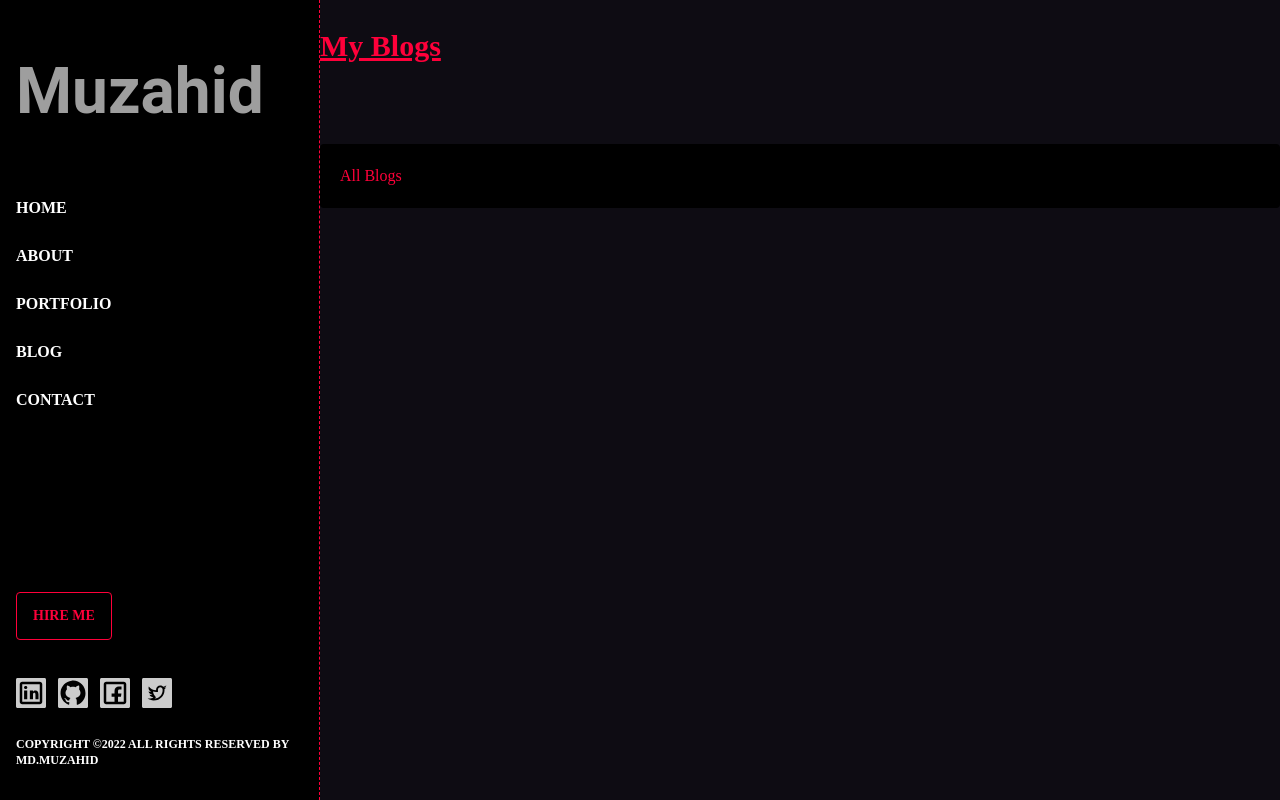
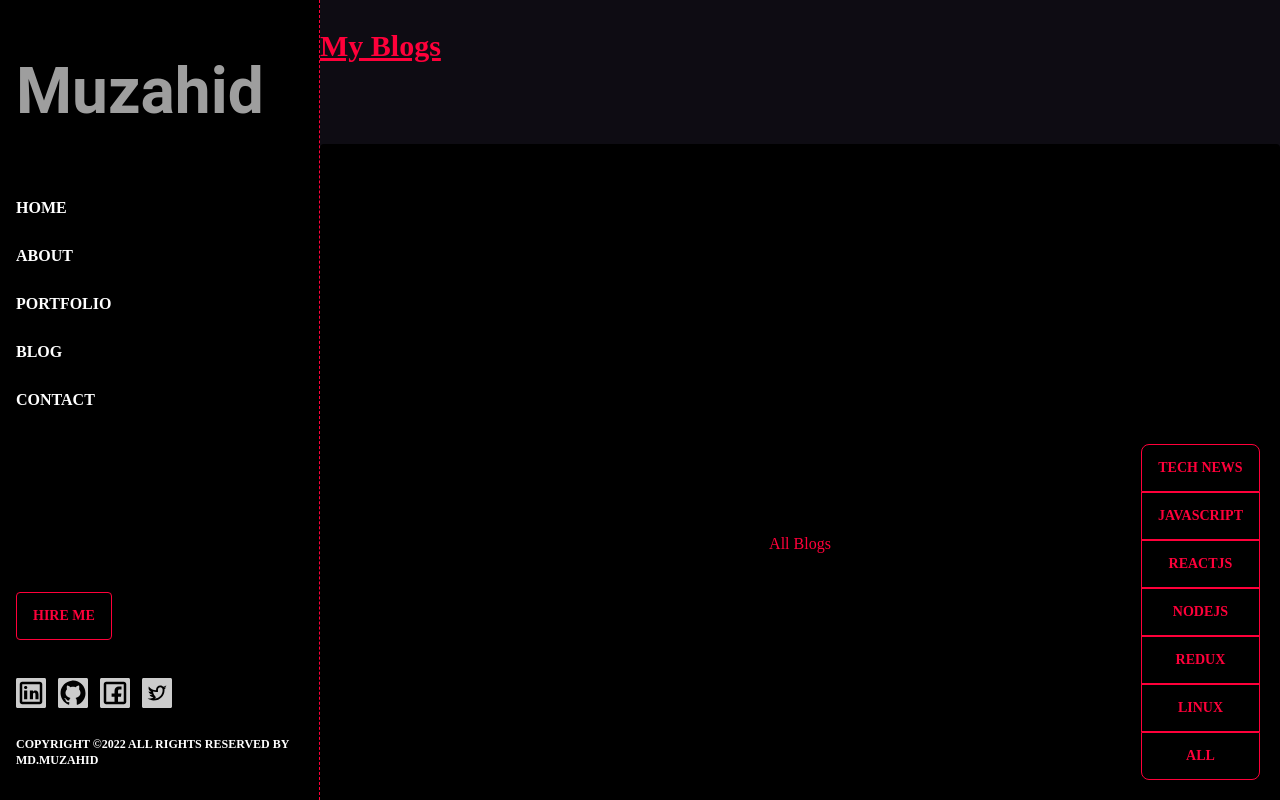
Before and after one commit to MdMuzahid07/MyPortfolio_Website-client-, a React (Create React App) app: page /blog in a window 1280 px wide. Built offline with nearby package versions, Linux system fonts and the light colour scheme; grey boxes are pictures that could not be loaded.

Commit message:
blog filter button added

```diff
--- a/src/components/Blogs/All_Blogs.js
+++ b/src/components/Blogs/All_Blogs.js
@@ -2,9 +2,11 @@ import React from 'react';
 
 const All_Blogs = () => {
     return (
-        <div className='bg-primary p-5 rounded'>
-            <h2>All Blogs</h2>
-        </div>
+        <section className='bg-primary p-5 rounded flex justify-center items-center min-h-screen'>
+            <div>
+                <h2>All Blogs</h2>
+            </div>
+        </section>
     );
 };
 
--- a/src/pages/Blogs.js
+++ b/src/pages/Blogs.js
@@ -7,6 +7,16 @@ const Blogs = () => {
             <h2 className='text-3xl font-bold underline custom-m-b-5'>My Blogs</h2>
 
             <div>
+                <div class="btn-group btn-group-vertical absolute right-5 bottom-5 z-20">
+                    <button class="btn btn-outline btn-secondary rounded">Tech News</button>
+                    <button class="btn btn-outline btn-secondary rounded">JavaScript</button>
+                    <button class="btn btn-outline btn-secondary rounded">ReactJS</button>
+                    <button class="btn btn-outline btn-secondary rounded">NodeJS</button>
+                    <button class="btn btn-outline btn-secondary rounded">Redux</button>
+                    <button class="btn btn-outline btn-secondary rounded">Linux</button>
+                    <button class="btn btn-outline btn-secondary rounded">All</button>
+                </div>
+
                 <All_Blogs />
             </div>
 
```
